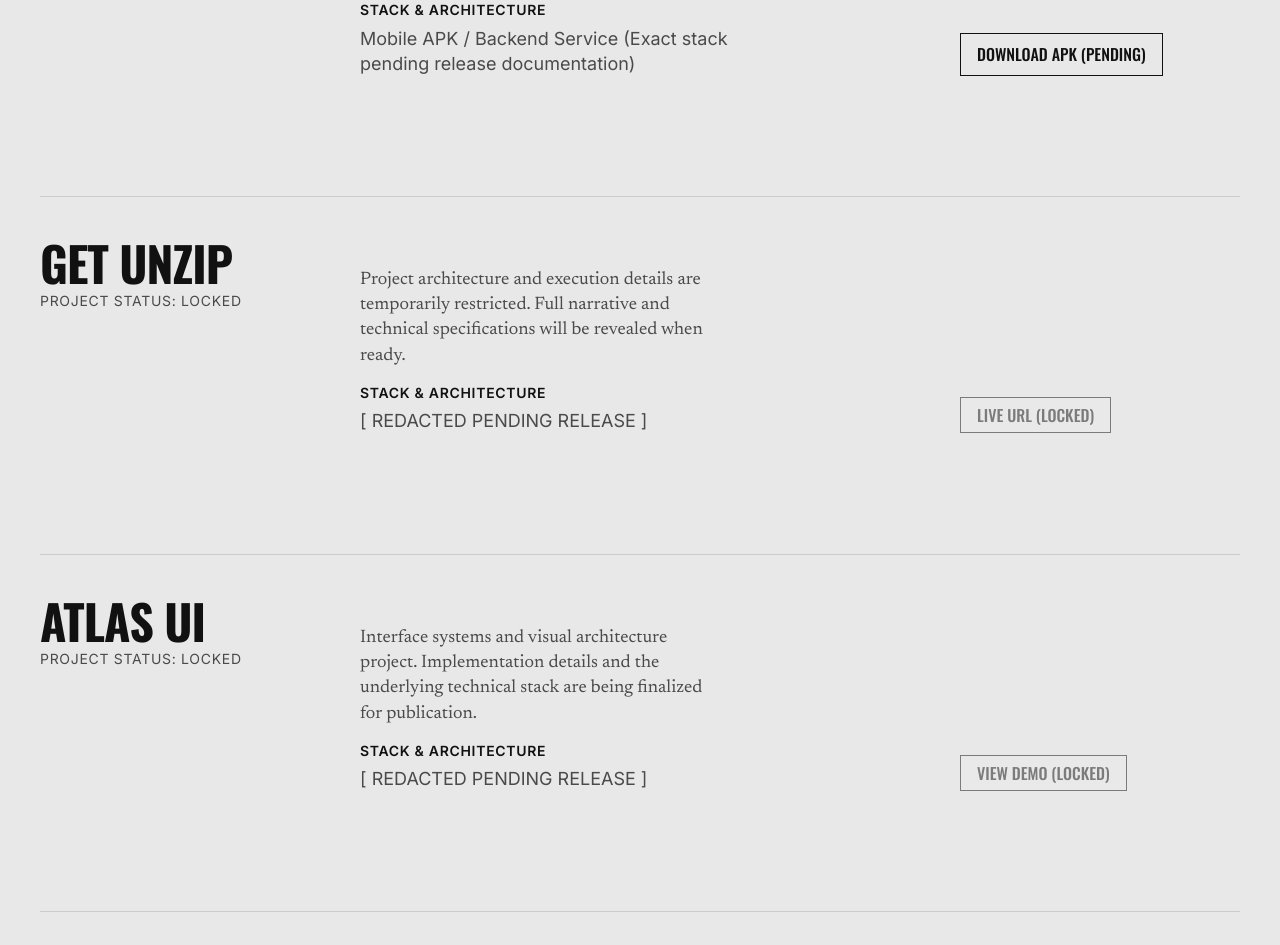
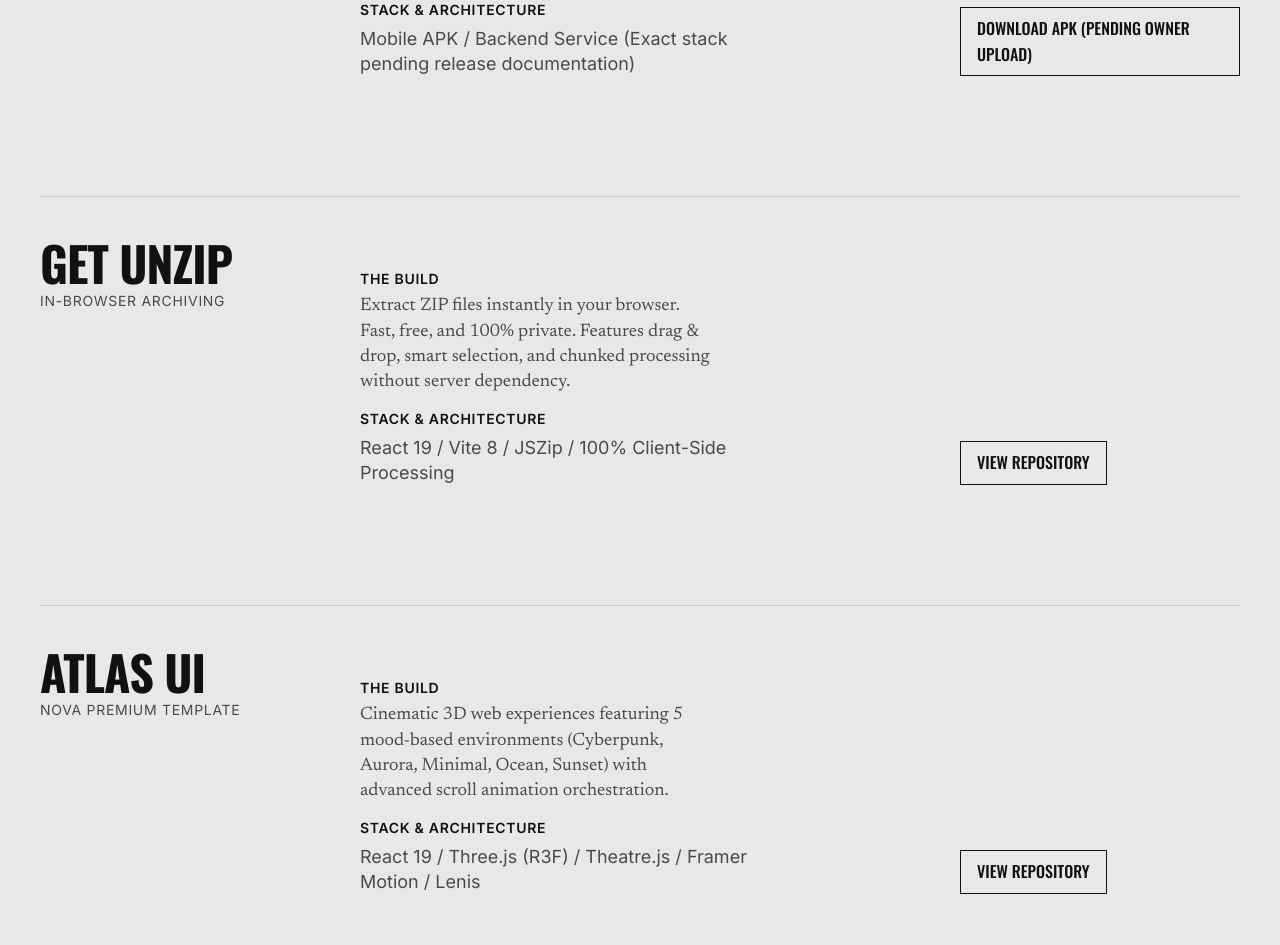
Before and after one commit to devxashish/protfolio-a1, a plain HTML site: page index.html in a window 1280 px wide. Shown: the part 1655-2600 px from the top of the page. Drawn offline with nearby package versions, Linux system fonts and the light colour scheme.

Commit message:
chore: prepare MS Security APK asset folder

```diff
--- a/index.html
+++ b/index.html
@@ -99,7 +99,7 @@
               </div>
 
               <div class="project-action" style="align-self: end;">
-                <a href="#" class="project-demo-btn">Download APK (Pending)</a>
+                <a href="assets/ms-security/MS-Security.apk" class="project-demo-btn">Download APK (Pending Owner Upload)</a>
               </div>
             </div>
           </article>
@@ -109,21 +109,24 @@
             <div class="project-surface">
               <div class="project-header">
                 <h3 class="project-title">GET UNZIP</h3>
-                <div class="text-meta">Project Status: Locked</div>
+                <div class="text-meta">In-Browser Archiving</div>
               </div>
               <div class="project-story">
-                <p class="text-human" style="font-size: 1.125rem;">
-                  Project architecture and execution details are temporarily restricted. Full narrative and technical specifications will be revealed when ready.
-                </p>
+                <div class="story-block">
+                  <h4 class="text-meta" style="color: var(--text-primary); margin-bottom: var(--space-xs);">The Build</h4>
+                  <p class="text-human" style="font-size: 1.125rem;">
+                    Extract ZIP files instantly in your browser. Fast, free, and 100% private. Features drag & drop, smart selection, and chunked processing without server dependency.
+                  </p>
+                </div>
                 <div class="story-block" style="margin-top: var(--space-sm);">
                   <h4 class="text-meta" style="color: var(--text-primary); margin-bottom: var(--space-xs);">Stack & Architecture</h4>
-                  <p class="text-human" style="font-size: 1.125rem; font-family: var(--font-body); color: var(--text-secondary);">
-                    [ REDACTED PENDING RELEASE ]
+                  <p class="text-human" style="font-size: 1.125rem; font-family: var(--font-body);">
+                    React 19 / Vite 8 / JSZip / 100% Client-Side Processing
                   </p>
                 </div>
               </div>
               <div class="project-action" style="align-self: end;">
-                <button class="project-demo-btn" disabled style="opacity: 0.5; cursor: not-allowed;">Live URL (Locked)</button>
+                <a href="https://github.com/devxashish/unzip-web" target="_blank" rel="noopener noreferrer" class="project-demo-btn">View Repository</a>
               </div>
             </div>
           </article>
@@ -133,21 +136,24 @@
             <div class="project-surface">
               <div class="project-header">
                 <h3 class="project-title">Atlas UI</h3>
-                <div class="text-meta">Project Status: Locked</div>
+                <div class="text-meta">NOVA Premium Template</div>
               </div>
               <div class="project-story">
-                <p class="text-human" style="font-size: 1.125rem;">
-                  Interface systems and visual architecture project. Implementation details and the underlying technical stack are being finalized for publication.
-                </p>
+                <div class="story-block">
+                  <h4 class="text-meta" style="color: var(--text-primary); margin-bottom: var(--space-xs);">The Build</h4>
+                  <p class="text-human" style="font-size: 1.125rem;">
+                    Cinematic 3D web experiences featuring 5 mood-based environments (Cyberpunk, Aurora, Minimal, Ocean, Sunset) with advanced scroll animation orchestration.
+                  </p>
+                </div>
                 <div class="story-block" style="margin-top: var(--space-sm);">
                   <h4 class="text-meta" style="color: var(--text-primary); margin-bottom: var(--space-xs);">Stack & Architecture</h4>
-                  <p class="text-human" style="font-size: 1.125rem; font-family: var(--font-body); color: var(--text-secondary);">
-                    [ REDACTED PENDING RELEASE ]
+                  <p class="text-human" style="font-size: 1.125rem; font-family: var(--font-body);">
+                    React 19 / Three.js (R3F) / Theatre.js / Framer Motion / Lenis
                   </p>
                 </div>
               </div>
               <div class="project-action" style="align-self: end;">
-                <button class="project-demo-btn" disabled style="opacity: 0.5; cursor: not-allowed;">View Demo (Locked)</button>
+                <a href="https://github.com/devxashish/atlas-ui" target="_blank" rel="noopener noreferrer" class="project-demo-btn">View Repository</a>
               </div>
             </div>
           </article>
@@ -225,9 +231,9 @@
             </p>
           </div>
           <div class="contact-channels">
-            <a href="#" class="contact-link" data-primary="true">WhatsApp ↗</a>
-            <a href="#" class="contact-link">Book a Call ↗</a>
-            <a href="#" class="contact-link">Email ↗</a>
+            <a href="https://wa.me/918818050651" target="_blank" rel="noopener noreferrer" class="contact-link" data-primary="true">WhatsApp ↗</a>
+            <button class="contact-link" disabled style="background: none; border: none; text-align: left; opacity: 0.5; cursor: not-allowed; padding: 0;">Book a Call (Unavailable)</button>
+            <a href="mailto:digital.axd@gmail.com" class="contact-link">Email ↗</a>
           </div>
         </div>
       </footer>
```
Also changed, not shown: assets/ms-security/README.md (added).
